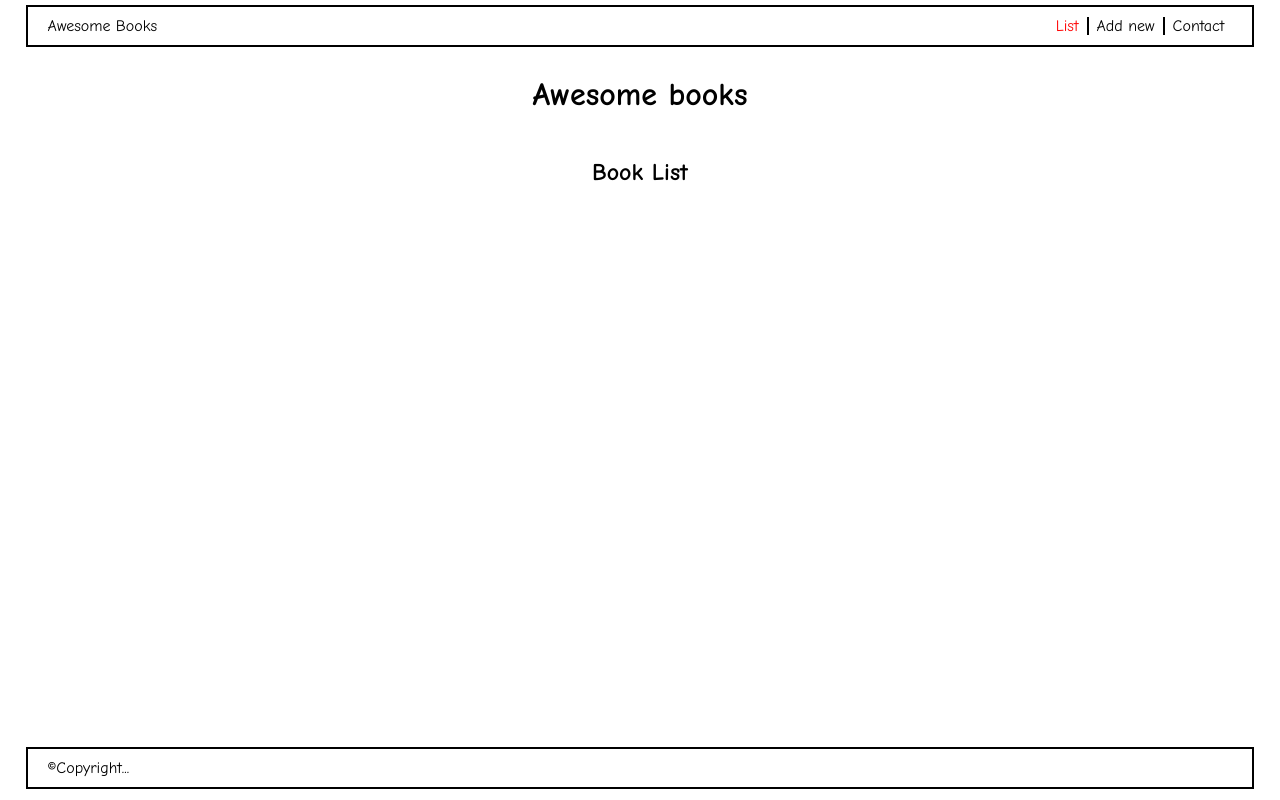
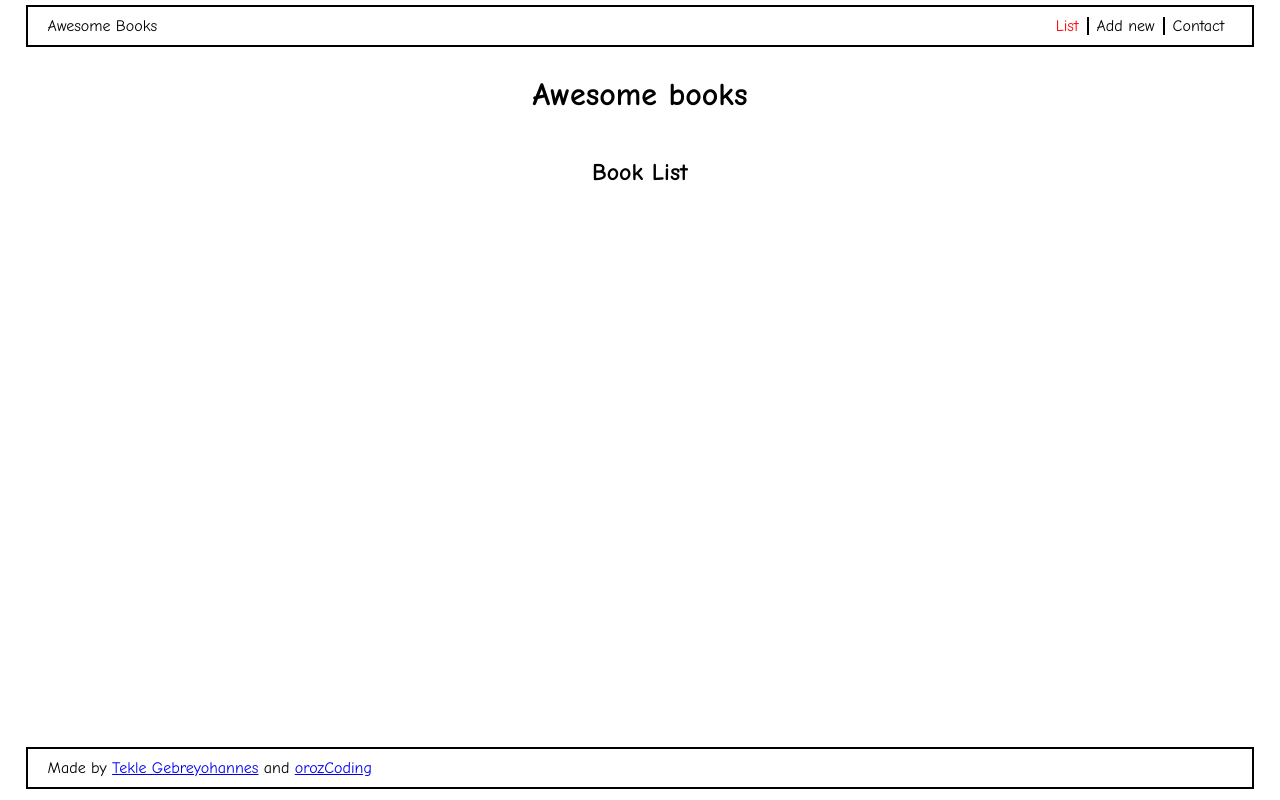
Before and after one commit to orozCoding/awesomebookses6, a website with bundled scripts: page index.html in a window 1280 px wide. Built offline with nearby package versions, Linux system fonts and the light colour scheme.

Commit message:
edit credits and package.json to add luxon

```diff
--- a/index.html
+++ b/index.html
@@ -27,7 +27,8 @@
 
   <div id="new-time"></div>
   <footer id="footer">
-    <p id="copyright">&copy;Copyright...</p>
+    <p id="copyright">Made by <a href="https://github.com/gtekle" target="_blank" rel="noopener noreferrer">Tekle Gebreyohannes</a>
+      and <a href="https://github.com/orozCoding" target="_blank" rel="noopener noreferrer">orozCoding</a></p>
   </footer>
   <script type="module" src="index.js"></script>
 </body>
--- a/package.json
+++ b/package.json
@@ -18,7 +18,9 @@
   },
   "homepage": "https://github.com/orozCoding/awesomebookses6#readme",
   "dependencies": {
-    "eslint": "^8.6.0",
+    "eslint": "^8.6.0"
+  },
+  "devDependencies": {
     "luxon": "^2.3.0"
   }
 }
```
Also changed, not shown: 1 other file.
